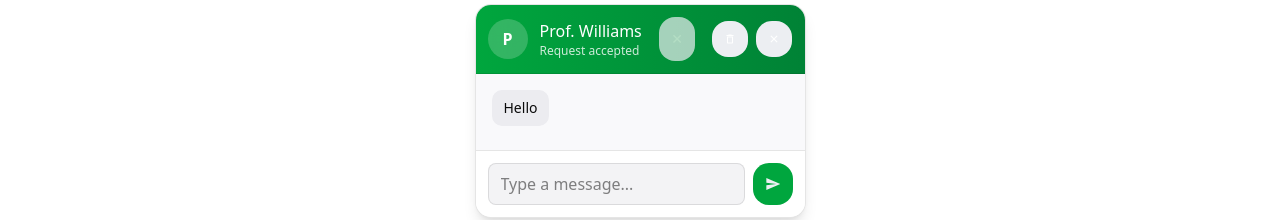
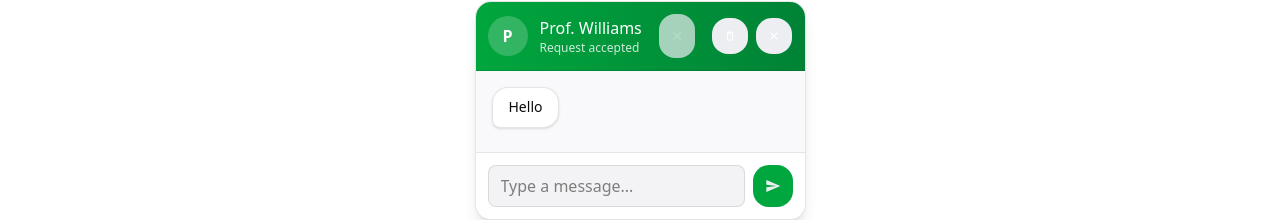
Before and after one commit to MiksuNy/web-project, a React (Vite) app in the folder frontend/: page /messages in a window 1280 px wide. Shown: the part 288-508 px from the top of the page. Built offline with nearby package versions, Linux system fonts and the light colour scheme.

Commit message:
style(chat): instagram-like seen ticks

```diff
--- a/frontend/src/components/chat/MessageBubble.jsx
+++ b/frontend/src/components/chat/MessageBubble.jsx
@@ -1,25 +1,51 @@
-export default function MessageBubble({ text, mine, time }) {
+import { useRef } from "react";
+import { MdDone, MdDoneAll } from "react-icons/md";
+
+export default function MessageBubble({ text, mine, time, seen, onDelete }) {
+  const startX = useRef(0);
+
+  function onTouchStart(e) {
+    startX.current = e.touches[0].clientX;
+  }
+
+  function onTouchEnd(e) {
+    const endX = e.changedTouches[0].clientX;
+    const diff = startX.current - endX;
+
+    // swipe left threshold
+    if (diff > 70) onDelete?.();
+  }
+
   return (
-    <div className={`flex ${mine ? "justify-end" : "justify-start"}`}>
-      <div
-        className={`
-          max-w-[70%] px-3 py-2 rounded-lg text-sm
-          ${
+    <div
+      className={`flex ${mine ? "justify-end" : "justify-start"}`}
+      onTouchStart={onTouchStart}
+      onTouchEnd={onTouchEnd}
+    >
+      <div className="max-w-[70%]">
+        <div
+          className={[
+            "px-4 py-2 rounded-2xl text-sm leading-relaxed shadow-sm",
             mine
-              ? "bg-primary text-primary-foreground"
-              : "bg-muted text-foreground"
-          }
-        `}
-      >
-
-
-        {text}
+              ? "bg-primary text-primary-foreground rounded-br-md"
+              : "bg-background border border-border rounded-bl-md",
+          ].join(" ")}
+        >
+          {text}
+        </div>
 
         {time && (
           <div
-            className={`mt-1 text-[11px] text-muted-foreground ${mine ? "text-right" : ""}`}
+            className={`mt-1 text-[11px] flex items-center gap-1 ${mine ? "justify-end" : ""}`}
           >
-            {time}
+            {time && <span className="text-muted-foreground">{time}</span>}
+
+            {mine &&
+              (seen ? (
+                <MdDoneAll size={14} className="text-green-600" />
+              ) : (
+                <MdDone size={14} className="text-muted-foreground" />
+              ))}
           </div>
         )}
       </div>
```
